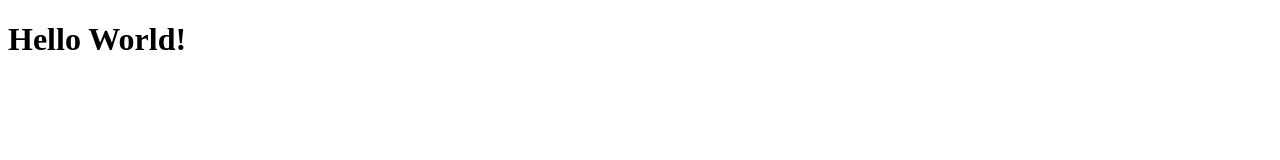
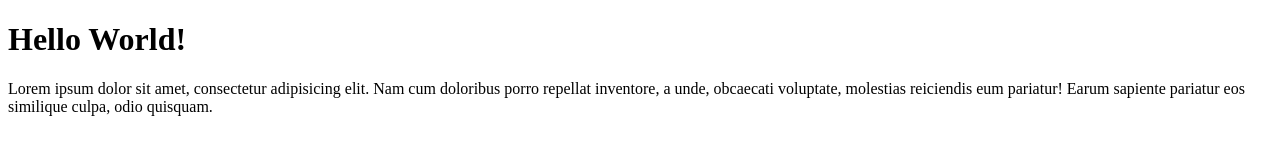
Before and after one commit to prabawikan/git-test, a plain HTML site: page index.html in a window 1280 px wide. Drawn offline with Linux system fonts and the light colour scheme.

Commit message:
menambahkan paragraf di index.html

```diff
--- a/index.html
+++ b/index.html
@@ -7,5 +7,6 @@
 </head>
 <body>
   <h1>Hello World!</h1>
+  <p>Lorem ipsum dolor sit amet, consectetur adipisicing elit. Nam cum doloribus porro repellat inventore, a unde, obcaecati voluptate, molestias reiciendis eum pariatur! Earum sapiente pariatur eos similique culpa, odio quisquam.</p>
 </body>
 </html>
```
